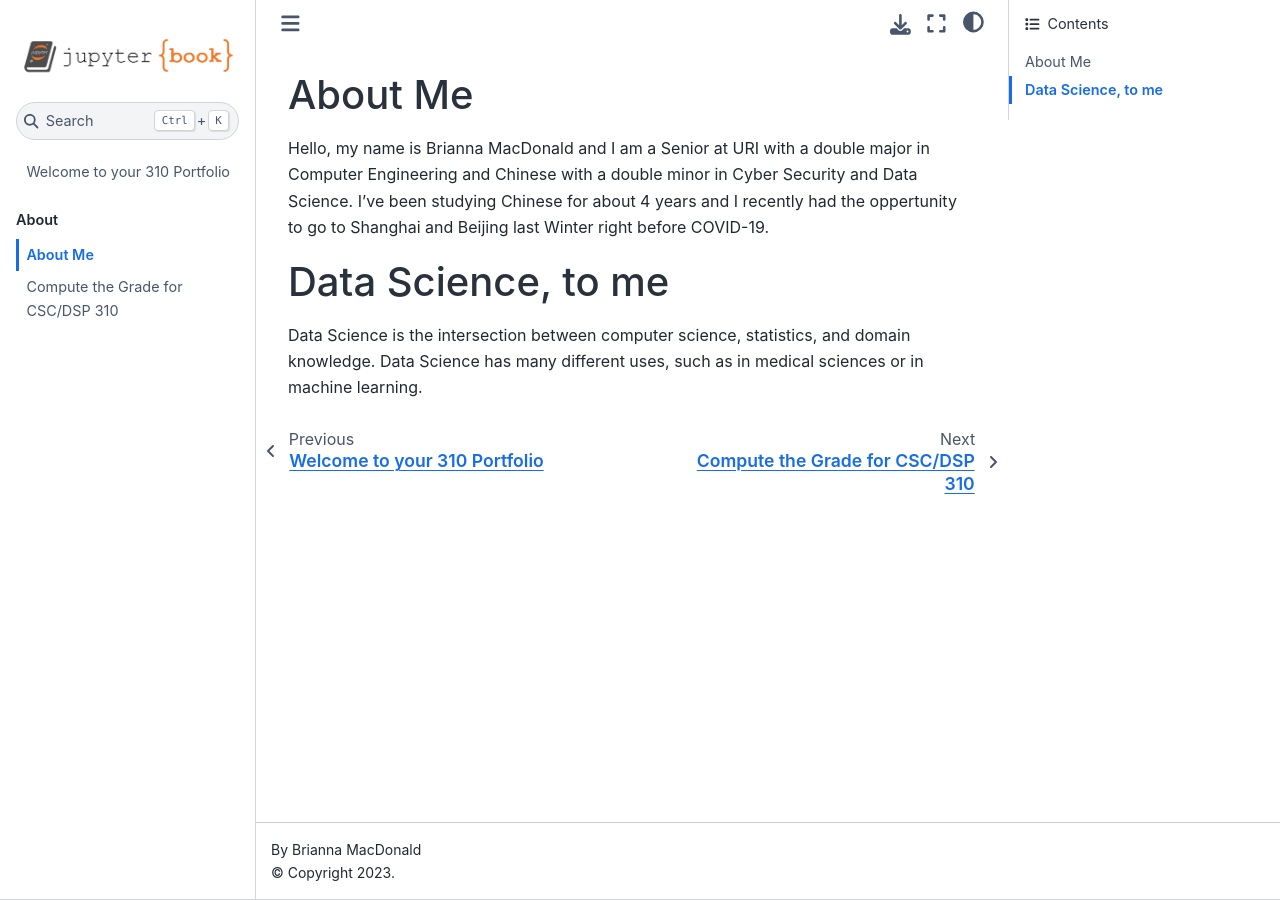
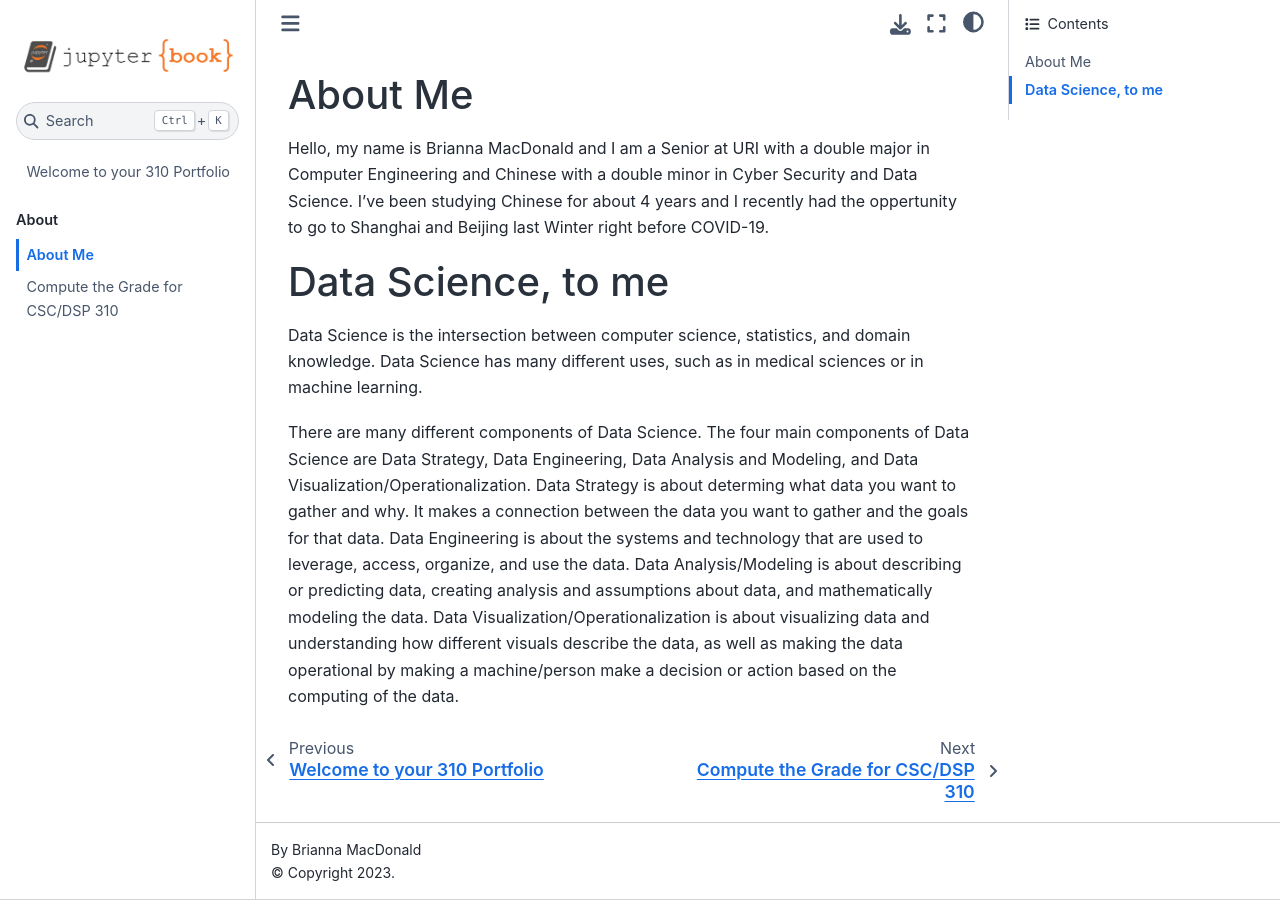
Before and after one commit to briannakathrynm/portfolio-briannakathrynm, a Jupyter Book: the page built from about/index.md, in a window 1280 px wide. Built offline with Jupyter Book 1.0.4 settings and Sphinx 7.4.7 and the Sphinx Book theme 1.1.4, drawn with Linux system fonts in a browser that asks for light colours.

Commit message:
Update index.md
Updated for level 2.

```diff
--- a/about/index.md
+++ b/about/index.md
@@ -5,3 +5,5 @@ Hello, my name is Brianna MacDonald and I am a Senior at URI with a double major
 
 # Data Science, to me
 Data Science is the intersection between computer science, statistics, and domain knowledge. Data Science has many different uses, such as in medical sciences or in machine learning.
+
+There are many different components of Data Science. The four main components of Data Science are Data Strategy, Data Engineering, Data Analysis and Modeling, and Data Visualization/Operationalization. Data Strategy is about determing what data you want to gather and why. It makes a connection between the data you want to gather and the goals for that data. Data Engineering is about the systems and technology that are used to leverage, access, organize, and use the data. Data Analysis/Modeling is about describing or predicting data, creating analysis and assumptions about data, and mathematically modeling the data. Data Visualization/Operationalization is about visualizing data and understanding how different visuals describe the data, as well as making the data operational by making a machine/person make a decision or action based on the computing of the data.
```
